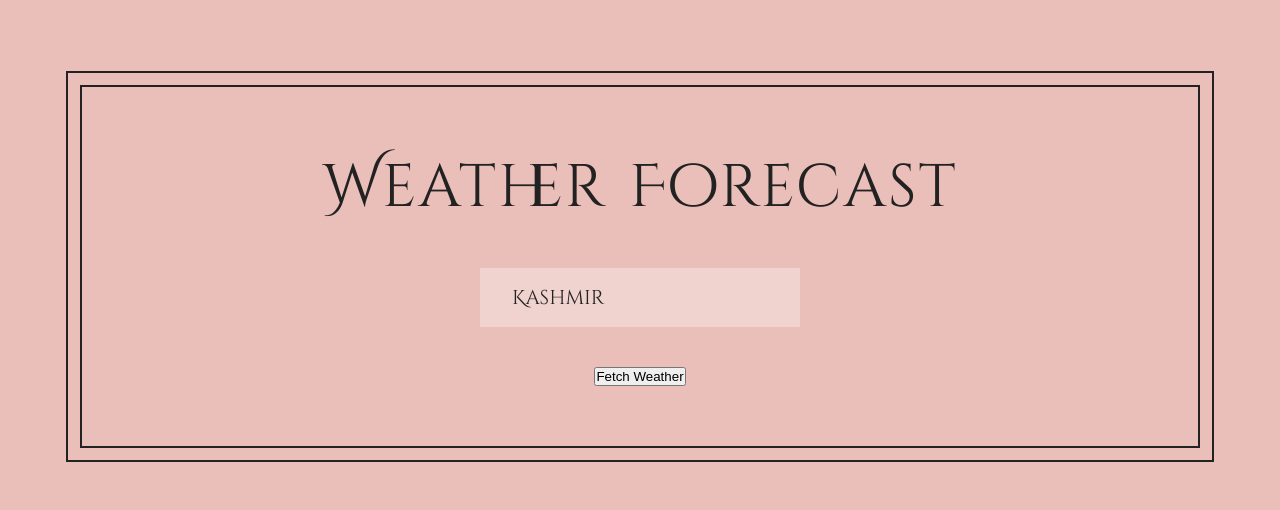
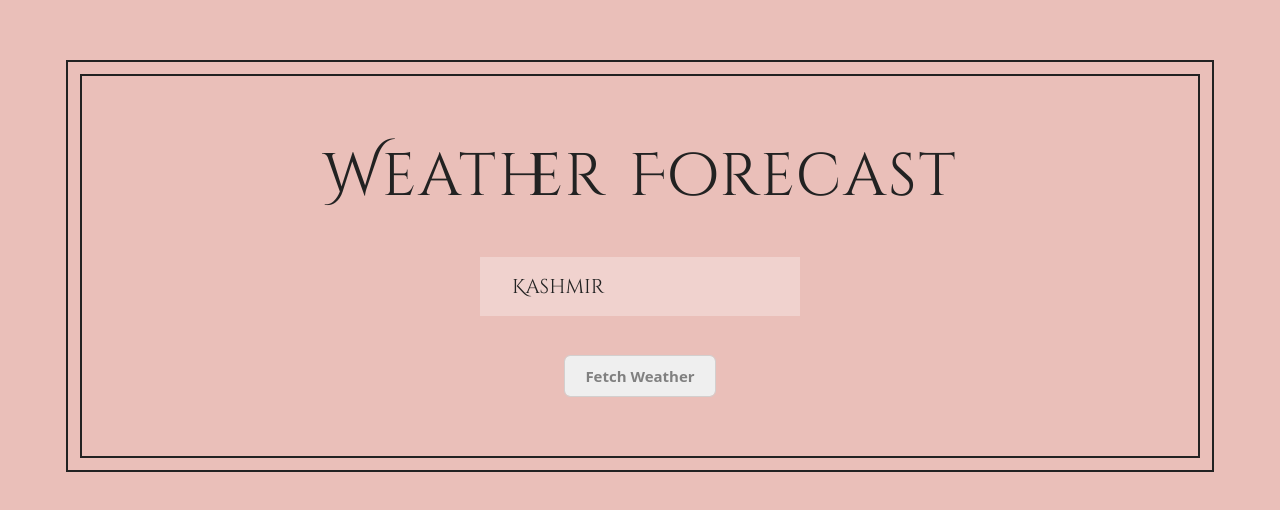
Before and after one commit to syedfaheem27/weather-forecast, a React (Create React App) app: page / in a window 1280 px wide. Shown: the part 134-644 px from the top of the page. Built offline with nearby package versions, Linux system fonts and the light colour scheme.

Commit message:
Refactored the code to get rid of constructors in the App component and the manual function binding and replaced them with public fields and arrow functions respectively, and create a separate Input component

```diff
--- a/src/App.js
+++ b/src/App.js
@@ -1,5 +1,6 @@
 import React from "react";
 import Weather from "./Weather";
+import Input from "./Input";
 
 function convertToFlag(countryCode) {
   const codePoints = countryCode
@@ -10,18 +11,14 @@ function convertToFlag(countryCode) {
 }
 
 class App extends React.Component {
-  constructor(props) {
-    super(props);
-    this.state = {
-      location: "Kashmir",
-      isLoading: false,
-      displayLocation: "",
-      weather: {},
-    };
-    this.fetchWeather = this.fetchWeather.bind(this);
-  }
+  state = {
+    location: "Kashmir",
+    isLoading: false,
+    displayLocation: "",
+    weather: {},
+  };
 
-  async fetchWeather() {
+  fetchWeather = async () => {
     try {
       this.setState({ isLoading: true });
       // 1) Getting location (geocoding)
@@ -52,17 +49,17 @@ class App extends React.Component {
     } finally {
       this.setState({ isLoading: false });
     }
-  }
+  };
+
+  inputChangeHandler = (e) => this.setState({ location: e.target.value });
+
   render() {
     return (
       <div className="app">
         <h1>Weather Forecast</h1>
-
-        <input
-          type="text"
-          placeholder="Search Location..."
-          value={this.state.location}
-          onChange={(e) => this.setState({ location: e.target.value })}
+        <Input
+          location={this.state.location}
+          onChangeInput={this.inputChangeHandler}
         />
         <button onClick={this.fetchWeather}>Fetch Weather</button>
         {this.state.isLoading && <p className="loader">Loading...</p>}
--- /dev/null
+++ b/src/Input.js
@@ -0,0 +1,18 @@
+import React from "react";
+
+class Input extends React.Component {
+  render() {
+    return (
+      <div>
+        <input
+          type="text"
+          placeholder="Search Location..."
+          value={this.props.location}
+          onChange={this.props.onChangeInput}
+        />
+      </div>
+    );
+  }
+}
+
+export default Input;
--- a/src/index.css
+++ b/src/index.css
@@ -43,6 +43,17 @@ h1 {
 h2 {
   text-align: center;
   margin-bottom: 2.4rem;
+}
+button {
+  padding: 1rem 2rem;
+  border: none;
+  border-radius: 0.5rem;
+  outline: 1px solid #d3cfce;
+  font-size: 1.5rem;
+  font-weight: bold;
+  font-family: sans;
+  color: gray;
+  cursor: pointer;
 }
 
 input {
```
